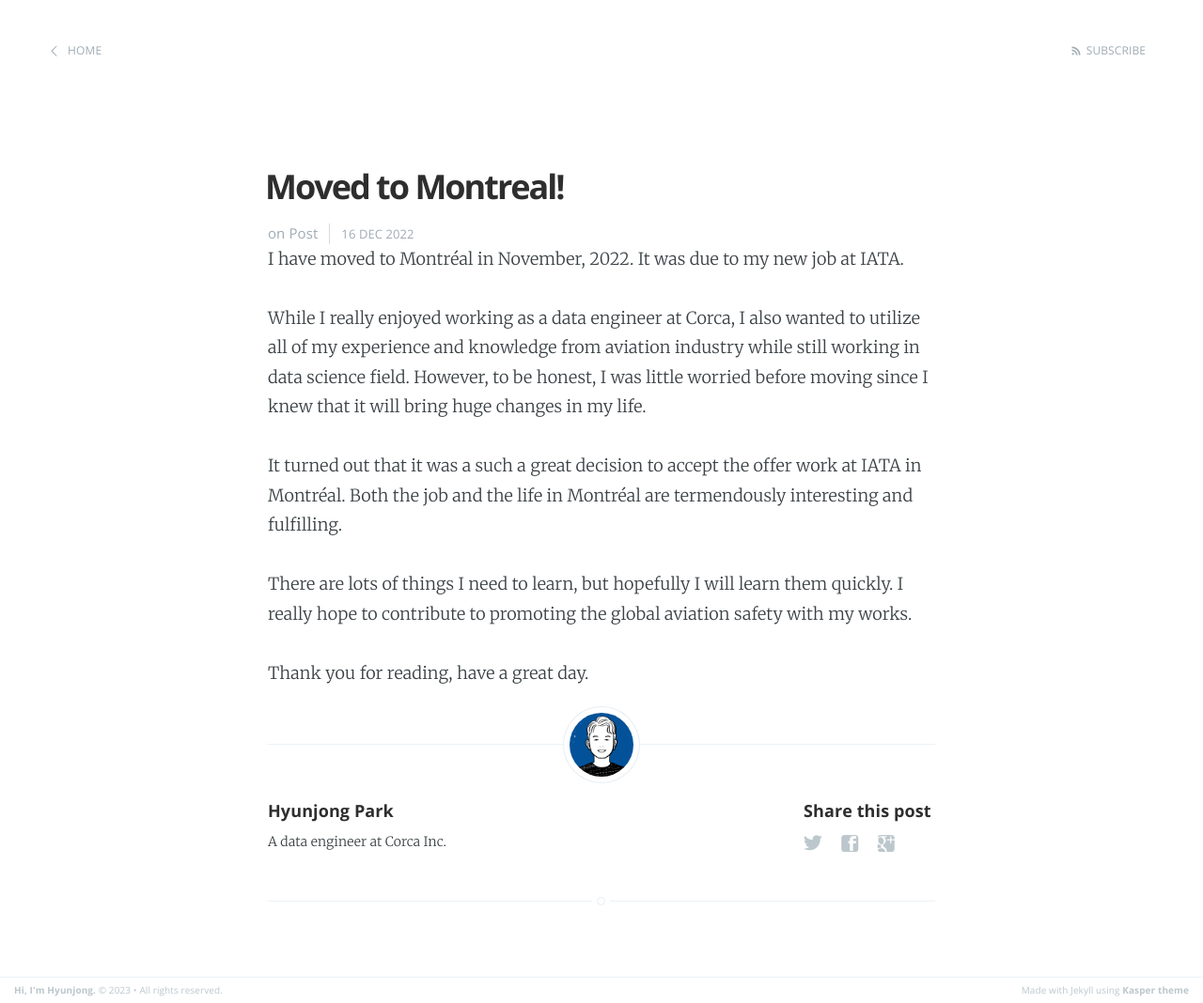
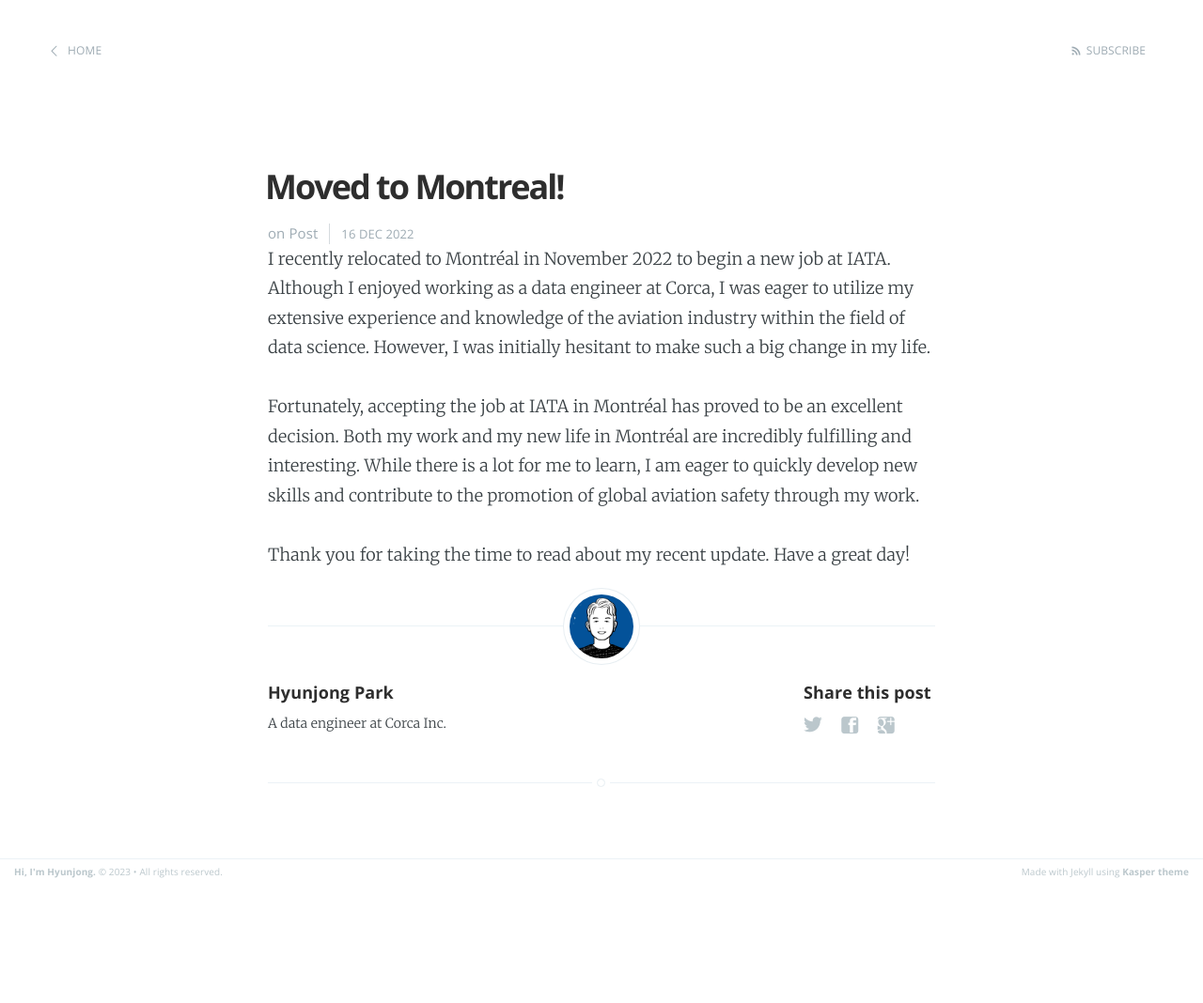
Before and after one commit to hyunjong-park/hyunjong-park.github.io, a Jekyll site: the page built from _posts/2022-12-16-moved-to-montreal.md, in a window 1280 px wide. Shown: the whole page at 94% size. Built offline with Jekyll 4.4.1, drawn with Linux system fonts in a browser that asks for light colours; after the commit the page ends 942 px from its top, so only the background shows below that.

Commit message:
revised montreal post

```diff
--- a/_posts/2022-12-16-moved-to-montreal.md
+++ b/_posts/2022-12-16-moved-to-montreal.md
@@ -5,14 +5,8 @@ date: 2022-12-16 22:19:00
 categories: Post
 ---
 
-I have moved to Montréal in November, 2022. It was due to my new job at IATA.
+I recently relocated to Montréal in November 2022 to begin a new job at IATA. Although I enjoyed working as a data engineer at Corca, I was eager to utilize my extensive experience and knowledge of the aviation industry within the field of data science. However, I was initially hesitant to make such a big change in my life.
 
-While I really enjoyed working as a data engineer at Corca, I also wanted to utilize all of my experience and knowledge from aviation industry while still working in data science field. However, to be honest, I was little worried before moving since I knew that it will bring huge changes in my life.
+Fortunately, accepting the job at IATA in Montréal has proved to be an excellent decision. Both my work and my new life in Montréal are incredibly fulfilling and interesting. While there is a lot for me to learn, I am eager to quickly develop new skills and contribute to the promotion of global aviation safety through my work.
 
-It turned out that it was a such a great decision to accept the offer work at IATA in Montréal. Both the job and the life in Montréal are termendously interesting and fulfilling.
-
-There are lots of things I need to learn, but hopefully I will learn them quickly.
-I really hope to contribute to promoting the global aviation safety with my works.
-
-Thank you for reading,
-have a great day.
+Thank you for taking the time to read about my recent update. Have a great day!
```
